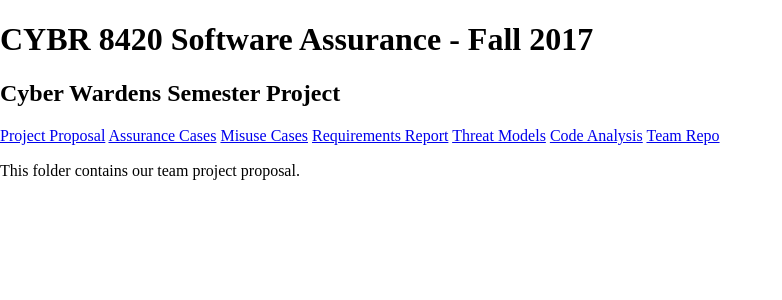
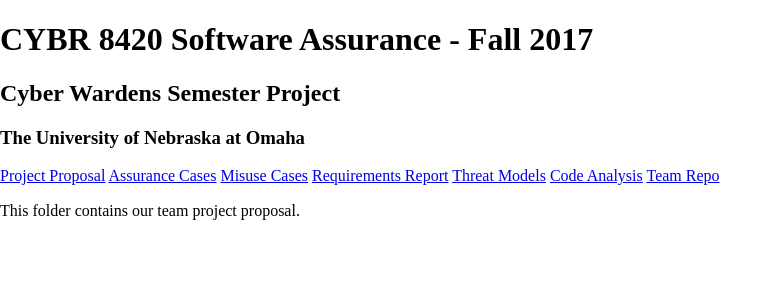
Before and after one commit to DanielLucier/CYBER8420-SemesterProject, a Jekyll site: the page built from ProjectProposal/README.md, in a window 1280 px wide. Shown: the top 300 px of the page, without its empty margins (0-782 px from the left). Built offline with Jekyll 4.4.1, drawn with Linux system fonts in a browser that asks for light colours; nearby versions of some CDN libraries; our own code applies the rules of GitHub Pages for plain Markdown files; library files that are not in the unit come from our copies.

Commit message:
Update default.html

```diff
--- a/_layouts/default.html
+++ b/_layouts/default.html
@@ -14,6 +14,7 @@
     <section class="page-header">
       <h1 class="project-name">CYBR 8420 Software Assurance - Fall 2017</h1>
       <h2 class="project-tagline">Cyber Wardens Semester Project</h2>
+      <h3 class="project-tagline">The University of Nebraska at Omaha</h3>
       <a href="https://daniellucier.github.io/CYBER8420-SemesterProject/misc/pages/ProjectProposal.html" class="btn">Project Proposal</a>
       <a href="https://daniellucier.github.io/CYBER8420-SemesterProject/misc/pages/AssuranceCases.html" class="btn">Assurance Cases</a>
       <a href="https://daniellucier.github.io/CYBER8420-SemesterProject/misc/pages/MisuseCases.html" class="btn">Misuse Cases</a>
```
